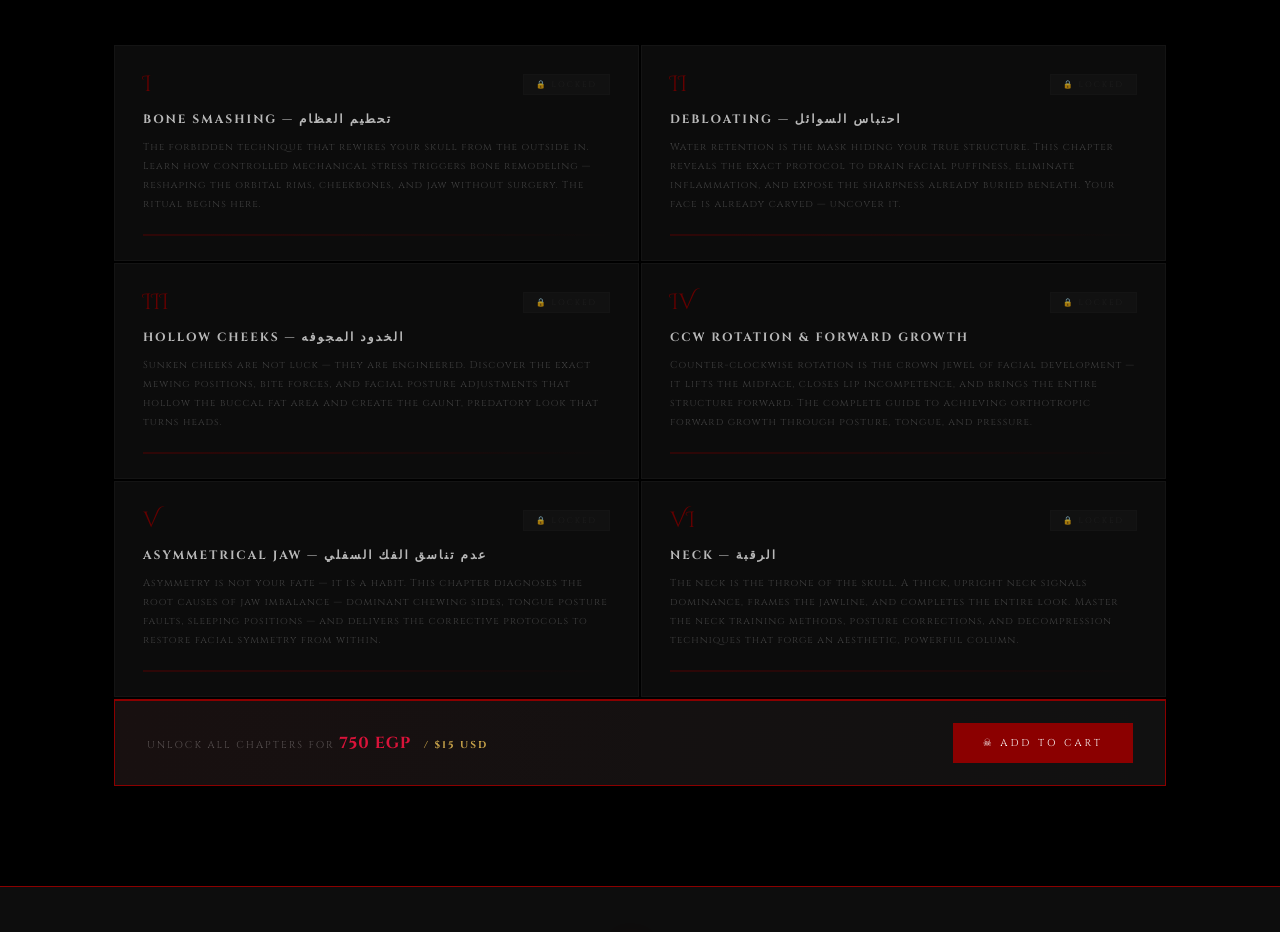
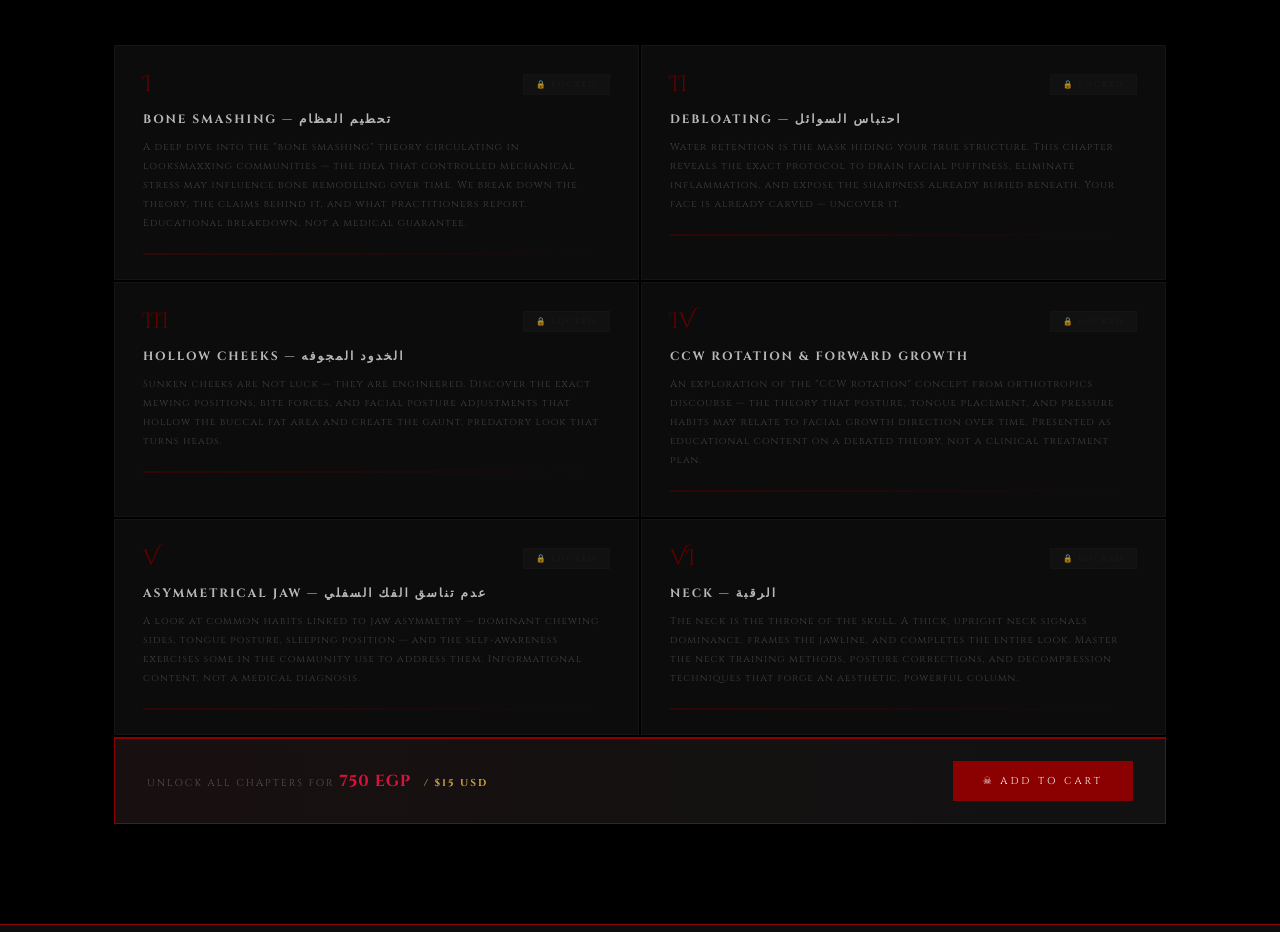
Before and after one commit to ahmedibrvhim/A, a plain HTML site: page curses.html in a window 1280 px wide. Shown: the part 1541-2473 px from the top of the page. Drawn offline with Linux system fonts and the light colour scheme; no server answers.

Commit message:
Add files via upload

```diff
--- a/curses.html
+++ b/curses.html
@@ -946,7 +946,7 @@ document.addEventListener('DOMContentLoaded', () => {
           <span class="wi-status-badge locked" data-badge>🔒 Locked</span>
         </div>
         <div class="wi-card-name">Bone Smashing — تحطيم العظام</div>
-        <div class="wi-card-desc">The forbidden technique that rewires your skull from the outside in. Learn how controlled mechanical stress triggers bone remodeling — reshaping the orbital rims, cheekbones, and jaw without surgery. The ritual begins here.</div>
+        <div class="wi-card-desc">A deep dive into the "bone smashing" theory circulating in looksmaxxing communities — the idea that controlled mechanical stress may influence bone remodeling over time. We break down the theory, the claims behind it, and what practitioners report. Educational breakdown, not a medical guarantee.</div>
         <div class="wi-card-bar"></div>
       </div>
 
@@ -977,7 +977,7 @@ document.addEventListener('DOMContentLoaded', () => {
           <span class="wi-status-badge locked" data-badge>🔒 Locked</span>
         </div>
         <div class="wi-card-name">CCW Rotation & Forward Growth</div>
-        <div class="wi-card-desc">Counter-clockwise rotation is the crown jewel of facial development — it lifts the midface, closes lip incompetence, and brings the entire structure forward. The complete guide to achieving orthotropic forward growth through posture, tongue, and pressure.</div>
+        <div class="wi-card-desc">An exploration of the "CCW rotation" concept from orthotropics discourse — the theory that posture, tongue placement, and pressure habits may relate to facial growth direction over time. Presented as educational content on a debated theory, not a clinical treatment plan.</div>
         <div class="wi-card-bar"></div>
       </div>
 
@@ -987,7 +987,7 @@ document.addEventListener('DOMContentLoaded', () => {
           <span class="wi-status-badge locked" data-badge>🔒 Locked</span>
         </div>
         <div class="wi-card-name">Asymmetrical Jaw — عدم تناسق الفك السفلي</div>
-        <div class="wi-card-desc">Asymmetry is not your fate — it is a habit. This chapter diagnoses the root causes of jaw imbalance — dominant chewing sides, tongue posture faults, sleeping positions — and delivers the corrective protocols to restore facial symmetry from within.</div>
+        <div class="wi-card-desc">A look at common habits linked to jaw asymmetry — dominant chewing sides, tongue posture, sleeping position — and the self-awareness exercises some in the community use to address them. Informational content, not a medical diagnosis.</div>
         <div class="wi-card-bar"></div>
       </div>
 
```
